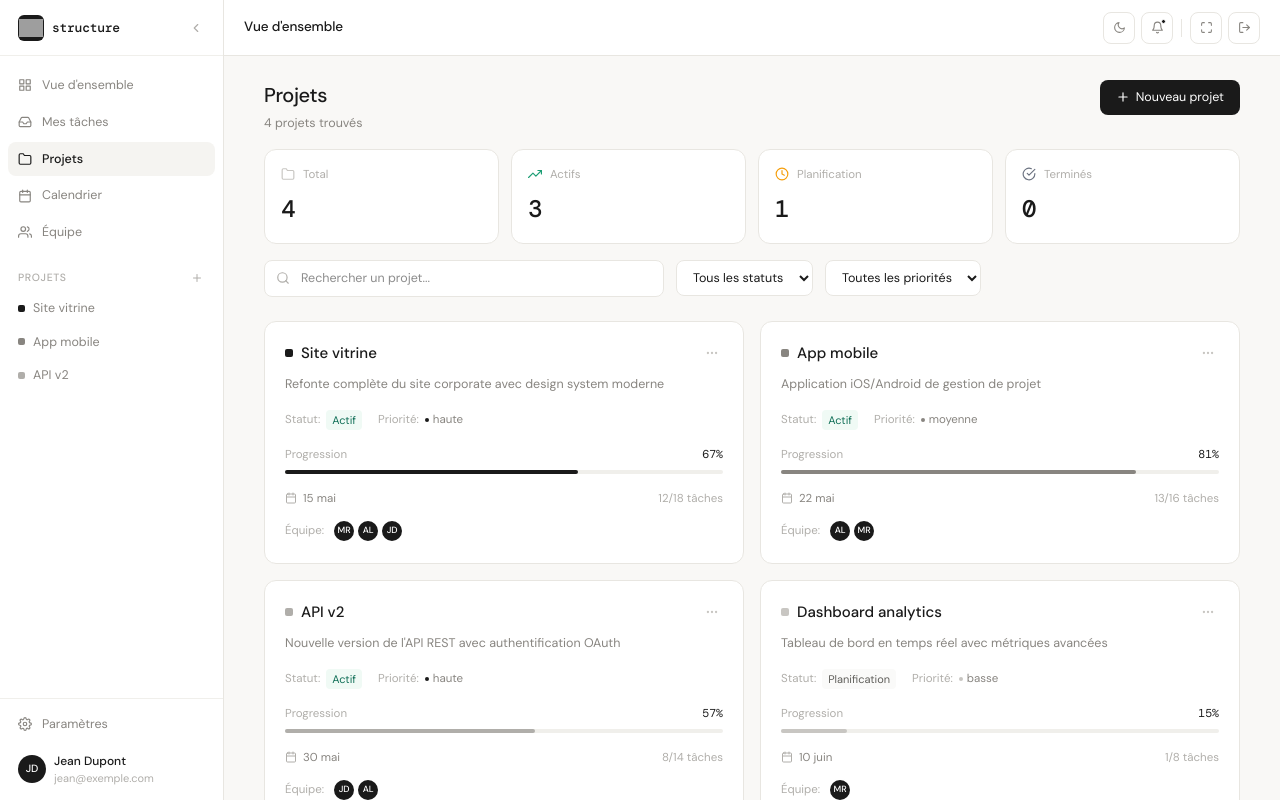
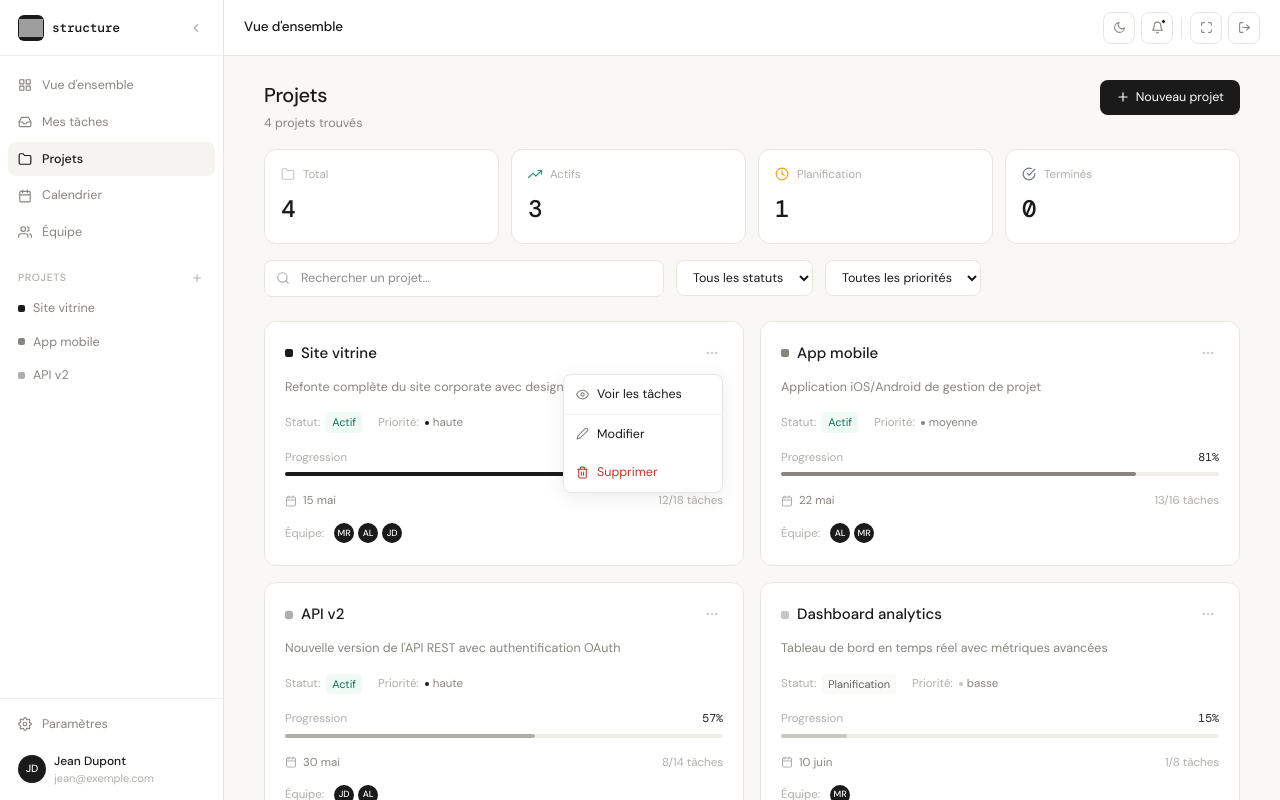
Before and after one commit to gedeon2306/gestionTaches, a Next.js app in the folder frontend/: page /dashboard/projects in a window 1280 px wide. Both pictures are taken after a click on the button 712 px from the left and 352 px from the top of the page. Built offline with nearby package versions, Linux system fonts and the light colour scheme; grey boxes are pictures that could not be loaded.

Commit message:
Menu d'actions sur les projets

```diff
--- a/frontend/app/dashboard/projects/page.tsx
+++ b/frontend/app/dashboard/projects/page.tsx
@@ -1,10 +1,11 @@
 'use client';
 
 import { useState } from 'react';
-import { motion } from 'motion/react';
+import { motion, AnimatePresence } from 'motion/react';
 import {
   FiPlus, FiSearch, FiMoreHorizontal, FiFolder, FiCalendar,
-  FiUser, FiTrendingUp, FiClock, FiCheckCircle,
+  FiUser, FiTrendingUp, FiClock, FiCheckCircle, FiEye,
+  FiEdit2, FiTrash2,
 } from 'react-icons/fi';
 
 const PROJECTS = [
@@ -84,6 +85,7 @@ export default function ProjectsPage() {
   const [searchTerm, setSearchTerm] = useState('');
   const [statusFilter, setStatusFilter] = useState('all');
   const [priorityFilter, setPriorityFilter] = useState('all');
+  const [activeMenu, setActiveMenu] = useState<number | null>(null);
 
   const filteredProjects = PROJECTS.filter(project => {
     const matchesSearch = project.name.toLowerCase().includes(searchTerm.toLowerCase()) ||
@@ -92,6 +94,26 @@ export default function ProjectsPage() {
     const matchesPriority = priorityFilter === 'all' || project.priority === priorityFilter;
     return matchesSearch && matchesStatus && matchesPriority;
   });
+
+  const handleMenuClick = (projectId: number, action: string) => {
+    switch (action) {
+      case 'view-tasks':
+        // Rediriger vers les tâches du projet
+        console.log(`Voir les tâches du projet ${projectId}`);
+        break;
+      case 'edit':
+        // Ouvrir le formulaire d'édition
+        console.log(`Modifier le projet ${projectId}`);
+        break;
+      case 'delete':
+        // Supprimer le projet
+        if (confirm('Êtes-vous sûr de vouloir supprimer ce projet ?')) {
+          console.log(`Supprimer le projet ${projectId}`);
+        }
+        break;
+    }
+    setActiveMenu(null);
+  };
 
   const stats = {
     total: PROJECTS.length,
@@ -293,15 +315,114 @@ export default function ProjectsPage() {
                     {project.name}
                   </h3>
                 </div>
-                <button style={{
+                <div style={{ position: 'relative' }}>
+                  <button
+                    onClick={() => setActiveMenu(activeMenu === project.id ? null : project.id)}
+                    style={{
                       background: 'none', border: 'none', cursor: 'pointer',
                       color: '#c8c6c2', padding: 4, borderRadius: 4,
                       transition: 'color 0.15s',
                     }}
                     onMouseEnter={e => { (e.currentTarget as HTMLButtonElement).style.color = '#1a1a1a'; }}
-                onMouseLeave={e => { (e.currentTarget as HTMLButtonElement).style.color = '#c8c6c2'; }}>
+                    onMouseLeave={e => { (e.currentTarget as HTMLButtonElement).style.color = '#c8c6c2'; }}
+                  >
                     <FiMoreHorizontal size={14} />
                   </button>
+
+                  <AnimatePresence>
+                    {activeMenu === project.id && (
+                      <motion.div
+                        initial={{ opacity: 0, scale: 0.95, y: -8 }}
+                        animate={{ opacity: 1, scale: 1, y: 0 }}
+                        exit={{ opacity: 0, scale: 0.95, y: -8 }}
+                        transition={{ duration: 0.15 }}
+                        style={{
+                          position: 'absolute',
+                          top: 32,
+                          right: 0,
+                          background: '#fff',
+                          border: '1px solid #e8e6e1',
+                          borderRadius: 8,
+                          boxShadow: '0 4px 20px rgba(0,0,0,0.08)',
+                          overflow: 'hidden',
+                          minWidth: 160,
+                          zIndex: 50,
+                        }}
+                      >
+                        <button
+                          onClick={() => handleMenuClick(project.id, 'view-tasks')}
+                          style={{
+                            width: '100%',
+                            padding: '10px 12px',
+                            background: 'none',
+                            border: 'none',
+                            textAlign: 'left',
+                            fontSize: 12.5,
+                            color: '#1a1a1a',
+                            cursor: 'pointer',
+                            display: 'flex',
+                            alignItems: 'center',
+                            gap: 8,
+                            transition: 'background 0.12s',
+                          }}
+                          onMouseEnter={e => { (e.currentTarget as HTMLButtonElement).style.background = '#f5f4f1'; }}
+                          onMouseLeave={e => { (e.currentTarget as HTMLButtonElement).style.background = 'transparent'; }}
+                        >
+                          <FiEye size={13} style={{ color: '#888580' }} />
+                          Voir les tâches
+                        </button>
+
+                        <div style={{ height: 1, background: '#f0efeb' }} />
+
+                        <button
+                          onClick={() => handleMenuClick(project.id, 'edit')}
+                          style={{
+                            width: '100%',
+                            padding: '10px 12px',
+                            background: 'none',
+                            border: 'none',
+                            textAlign: 'left',
+                            fontSize: 12.5,
+                            color: '#1a1a1a',
+                            cursor: 'pointer',
+                            display: 'flex',
+                            alignItems: 'center',
+                            gap: 8,
+                            transition: 'background 0.12s',
+                          }}
+                          onMouseEnter={e => { (e.currentTarget as HTMLButtonElement).style.background = '#f5f4f1'; }}
+                          onMouseLeave={e => { (e.currentTarget as HTMLButtonElement).style.background = 'transparent'; }}
+                        >
+                          <FiEdit2 size={13} style={{ color: '#888580' }} />
+                          Modifier
+                        </button>
+
+                        <button
+                          onClick={() => handleMenuClick(project.id, 'delete')}
+                          style={{
+                            width: '100%',
+                            padding: '10px 12px',
+                            background: 'none',
+                            border: 'none',
+                            textAlign: 'left',
+                            fontSize: 12.5,
+                            color: '#c0392b',
+                            cursor: 'pointer',
+                            display: 'flex',
+                            alignItems: 'center',
+                            gap: 8,
+                            transition: 'background 0.12s',
+                          }}
+                          onMouseEnter={e => { (e.currentTarget as HTMLButtonElement).style.background = '#fff0f0'; }}
+                          onMouseLeave={e => { (e.currentTarget as HTMLButtonElement).style.background = 'transparent'; }}
+                        >
+                          <FiTrash2 size={13} style={{ color: '#c0392b' }} />
+                          Supprimer
+                        </button>
+                      </motion.div>
+                    )}
+                  </AnimatePresence>
+                </div>
               </div>
 
               <p style={{ fontSize: 12.5, color: '#888580', margin: '0 0 16px', lineHeight: 1.4 }}>
```
Lines whose indentation alone changed are shown as unchanged.
